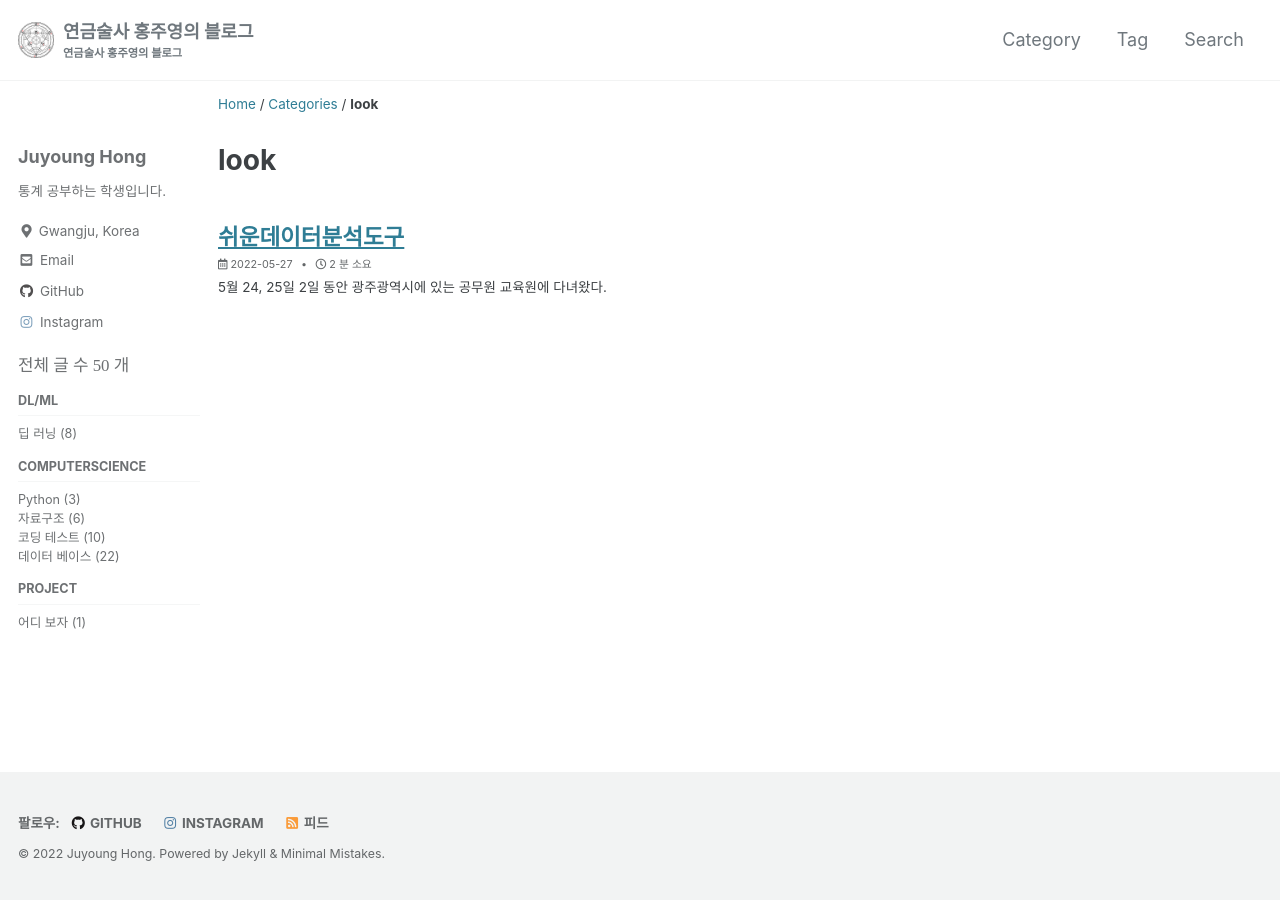
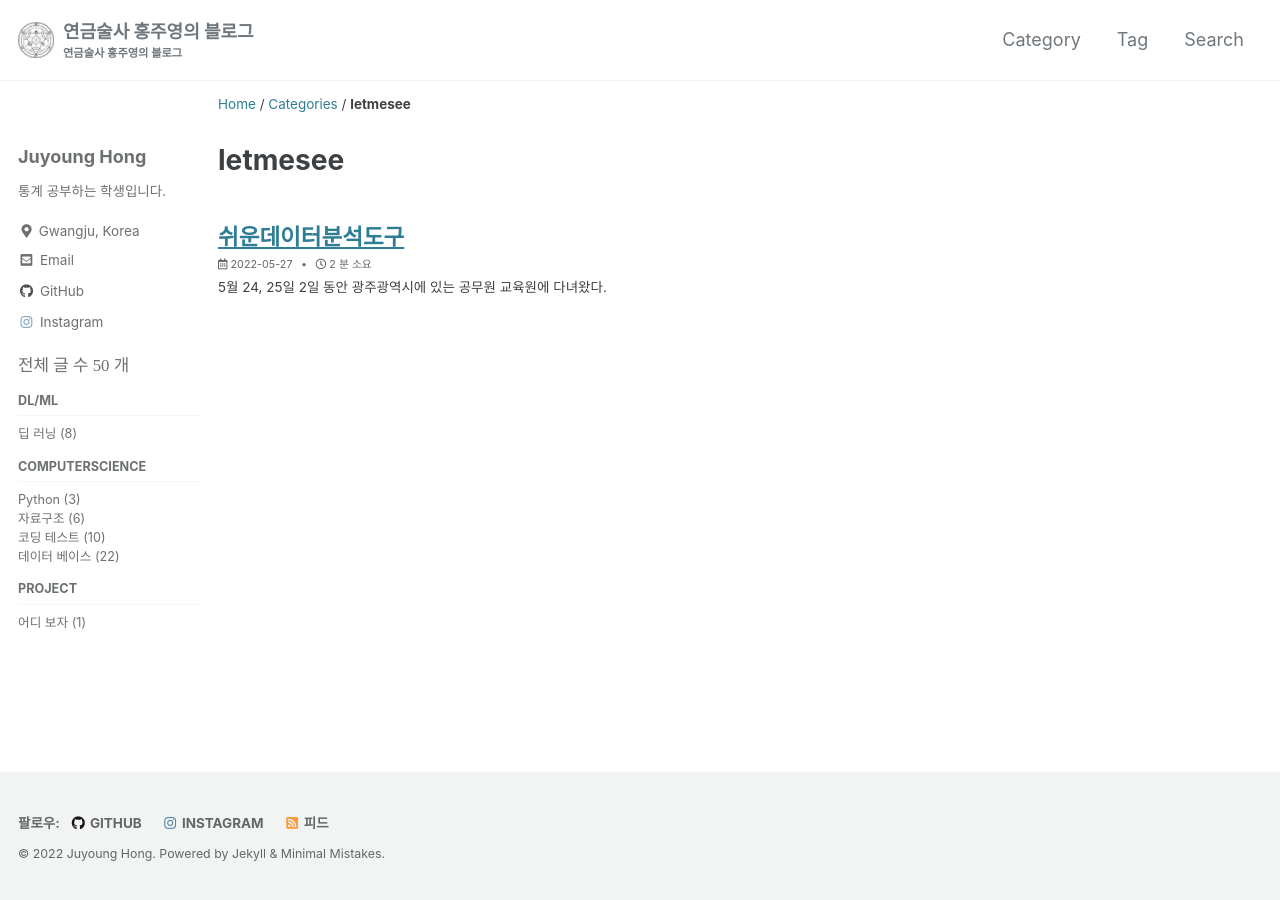
Before and after one commit to sjbook/sjbook.github.io, a Jekyll site: the page built from _pages/categories/category-letmesee.md, in a window 1280 px wide. Built offline with Jekyll 4.4.1, drawn with Linux system fonts in a browser that asks for light colours; cached includes are drawn as plain includes.

Commit message:
프로젝트 영문명 변경

```diff
--- a/_includes/nav_list_main
+++ b/_includes/nav_list_main
@@ -62,8 +62,8 @@
         <span class="nav__sub-title">Project</span>
             <ul>
                 {% for category in site.categories %}
-                    {% if category[0] == "look" %}
-                        <li><a href="/categories/look" class="">어디 보자 ({{category[1].size}})</a></li>
+                    {% if category[0] == "letmesee" %}
+                        <li><a href="/categories/letmesee" class="">어디 보자 ({{category[1].size}})</a></li>
                     {% endif %}
                 {% endfor %}
             </ul>
--- a/_pages/categories/category-look.md
+++ b/_pages/categories/category-letmesee.md
@@ -1,11 +1,10 @@
 ---
-title: "look"
+title: "letmesee"
 layout: archive
-permalink: categories/look
+permalink: categories/letmesee
 author_profile: true
 sidebar_main: true
 ---
 
-
-{% assign posts = site.categories.look %}
+{% assign posts = site.categories.letmesee %}
 {% for post in posts %} {% include archive-single.html type=page.entries_layout %} {% endfor %}
```
Also changed, not shown: _posts/2022-05-27-letmesee1.md (renamed from _posts/2022-05-27-look1.md, +2 -2 lines).
